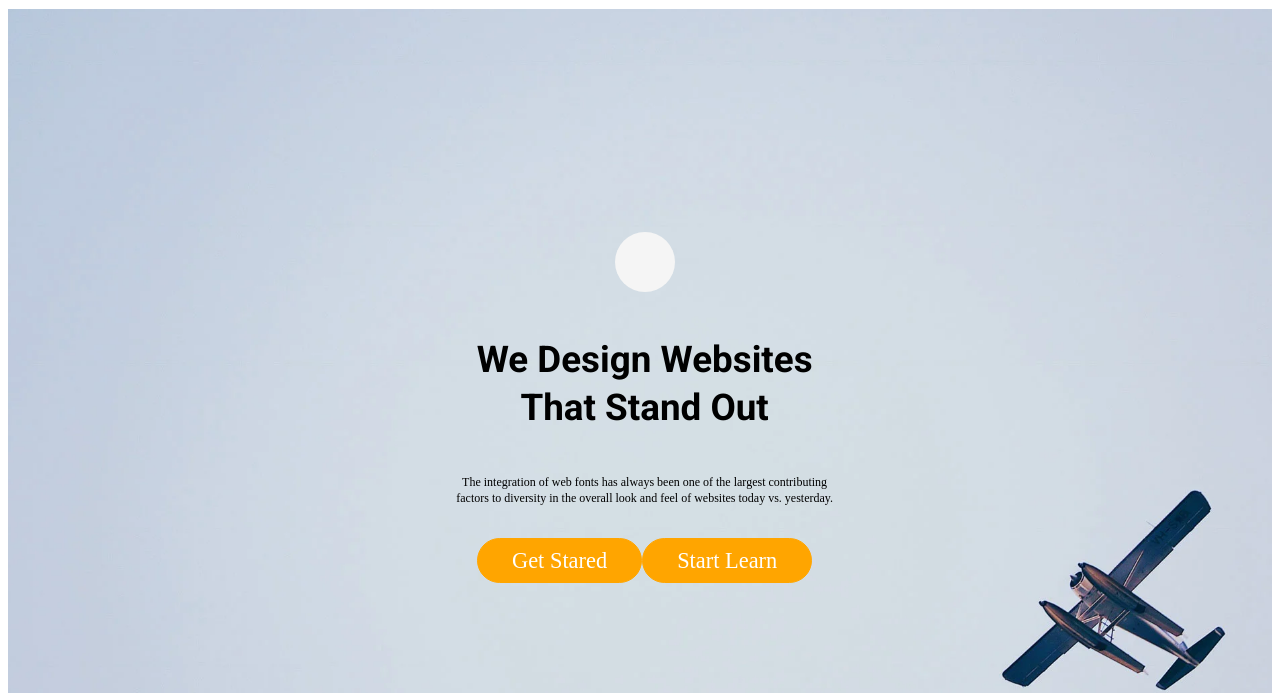
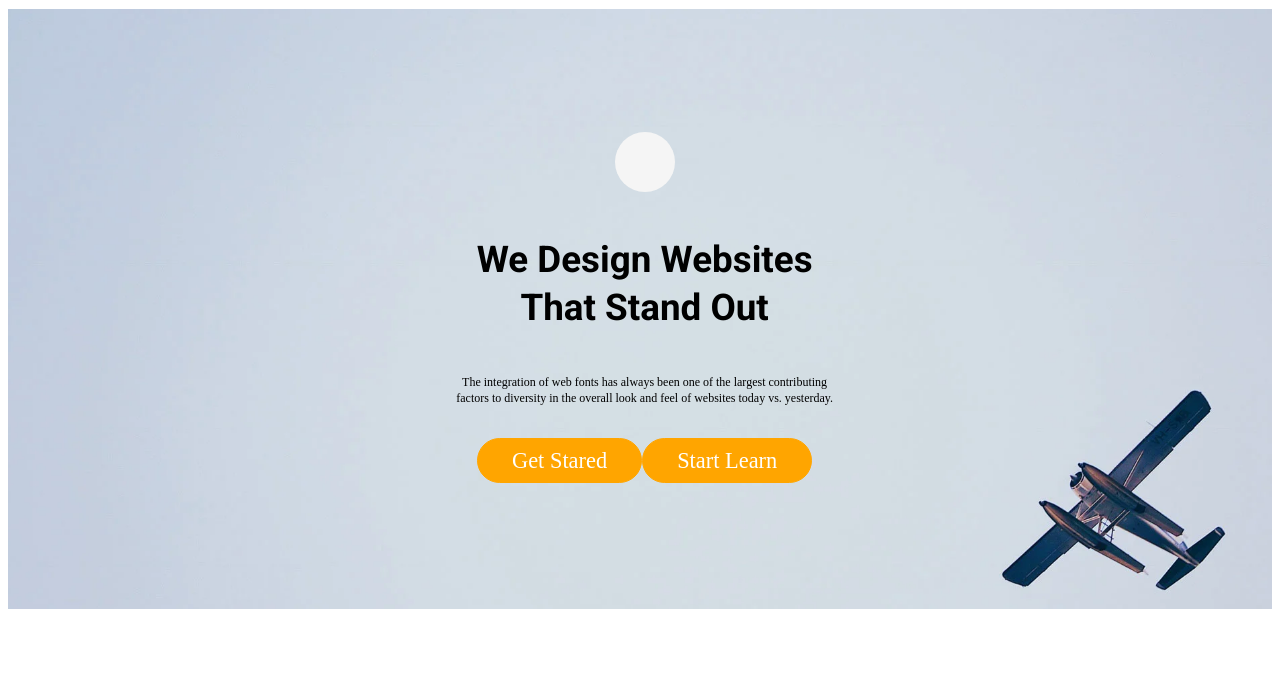
Before and after one commit to BSSITO/ProyectoByronDisenyo, a plain HTML site: page ByronProyectoFinalDisenyoAAA/index.html in a window 1280 px wide. Shown: the part 113-806 px from the top of the page. Drawn offline with Linux system fonts and the light colour scheme.

Commit message:
Add files via upload

```diff
--- a/ByronProyectoFinalDisenyoAAA/estilos.css
+++ b/ByronProyectoFinalDisenyoAAA/estilos.css
@@ -1184,7 +1184,7 @@ a:active{
 }
 
 .fullscreen {
-    height: 100vh;
+    height: 600px;
     width: 100%;
 }
 
```
